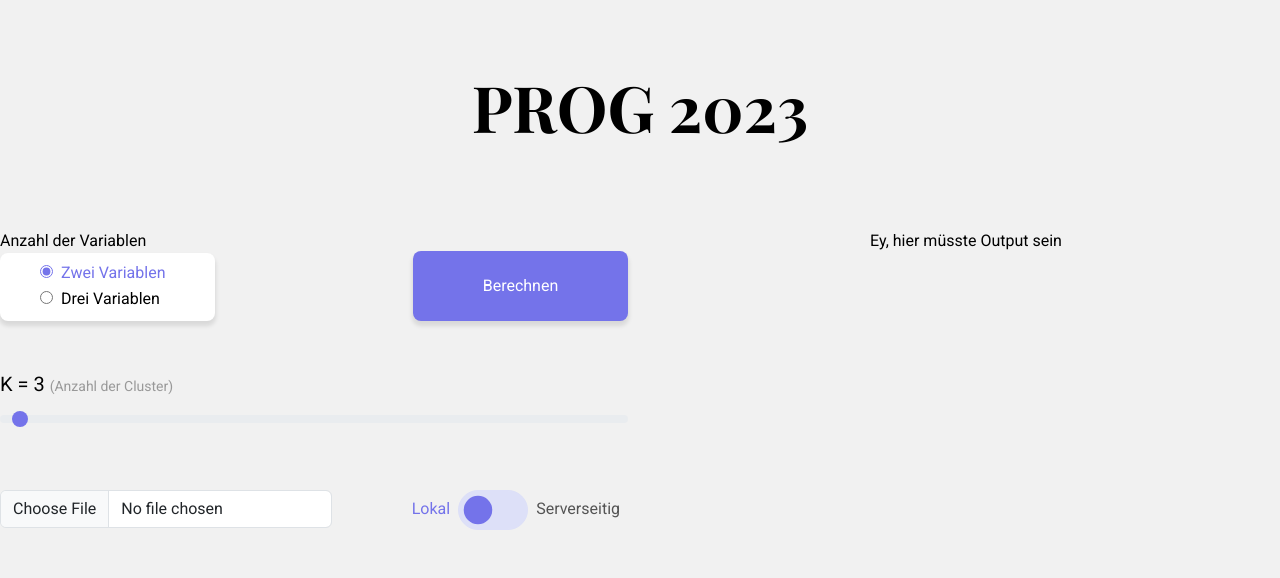
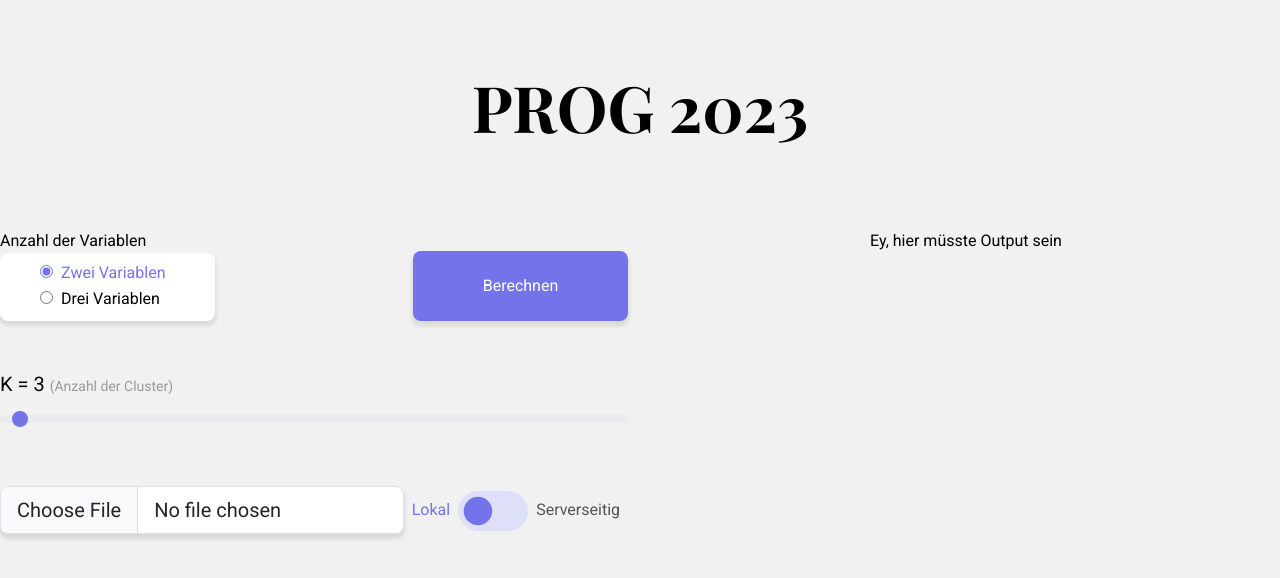
Before and after one commit to felixkru/PP2023, a Next.js app in the folder pp-2023/: page / in a window 1280 px wide. Shown: the top 578 px of the page. Built offline with nearby package versions, Linux system fonts and the light colour scheme; a web font is replaced by a local one.

Commit message:
style: adjusted file input

```diff
--- a/pp-2023/src/app/page.js
+++ b/pp-2023/src/app/page.js
@@ -28,7 +28,7 @@ export default function Home() {
     <main className="min-vh-100 text-center container">
       <header>PROG 2023</header>
       <div className='row'>
-        <div className='input-area col-12 col-md-6'>
+        <div className='input-area col-12 col-lg-6'>
           <div className='compute-container d-flex justify-content-between align-items-end mb-5'>
             <div className='number-of-variables-container text-start'>
               <p>Anzahl der Variablen</p>
@@ -57,7 +57,7 @@ export default function Home() {
           </section>
           <section className='d-flex justify-content-between align-items-center'>
             <div className='file-input'>
-              <input className="form-control" type="file" id="formFile" />
+              <input className="card-style form-control form-control-lg" type="file" id="formFile" />
             </div>
             <div className='toggle-switch d-flex align-items-center'>
               <span className={'computingOptions ' + (!isChecked ? "active-element" : null)}>Lokal</span>
@@ -69,7 +69,7 @@ export default function Home() {
           </section>
 
         </div>
-        <div className='output-area col12 col-md-6'>
+        <div className='output-area col12 col-lg-6'>
           <div>Ey, hier müsste Output sein</div>
         </div>
       </div>
```
Also changed, not shown: pp-2023/src/app/globals.css (line endings or trailing spaces).
